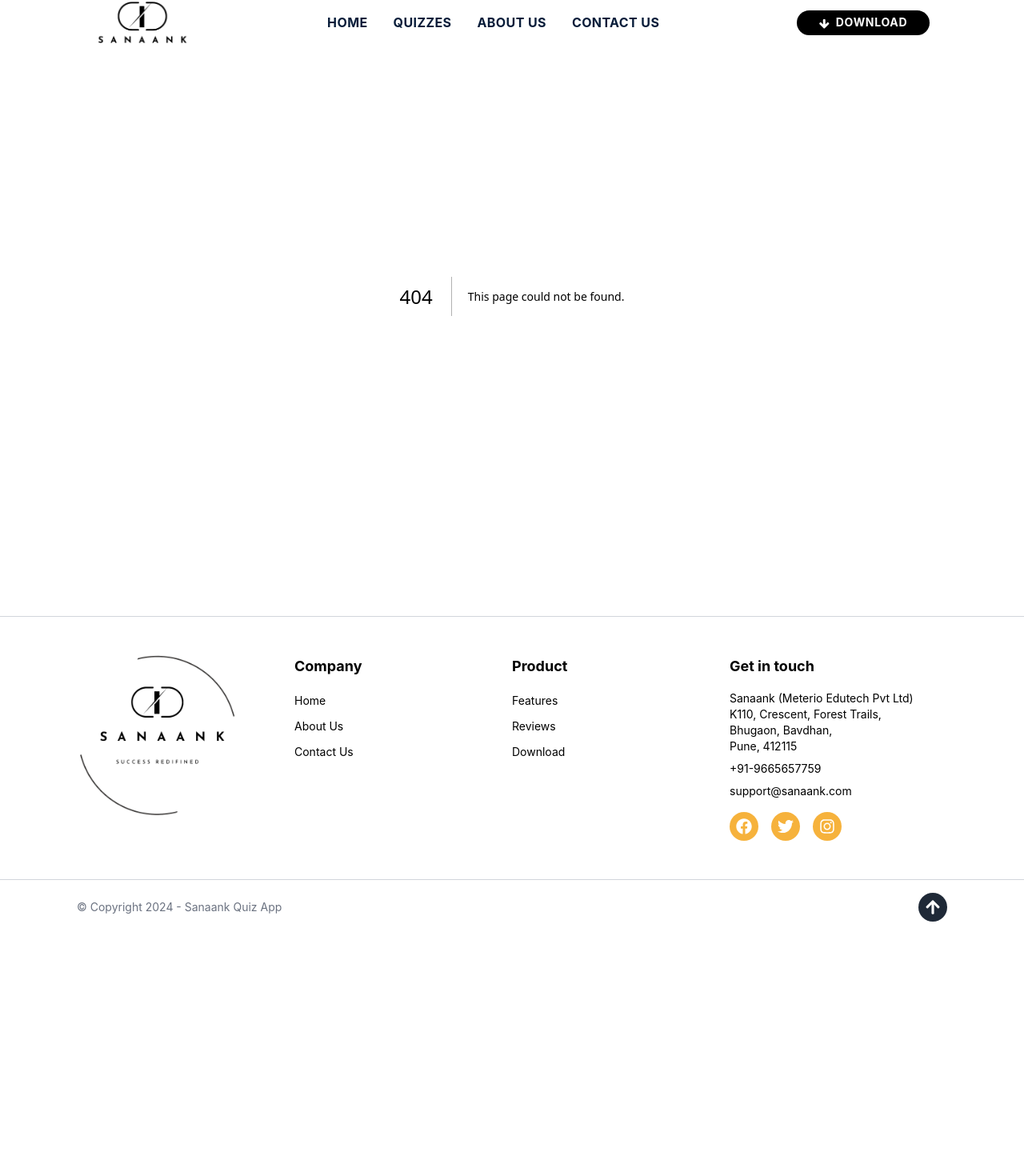
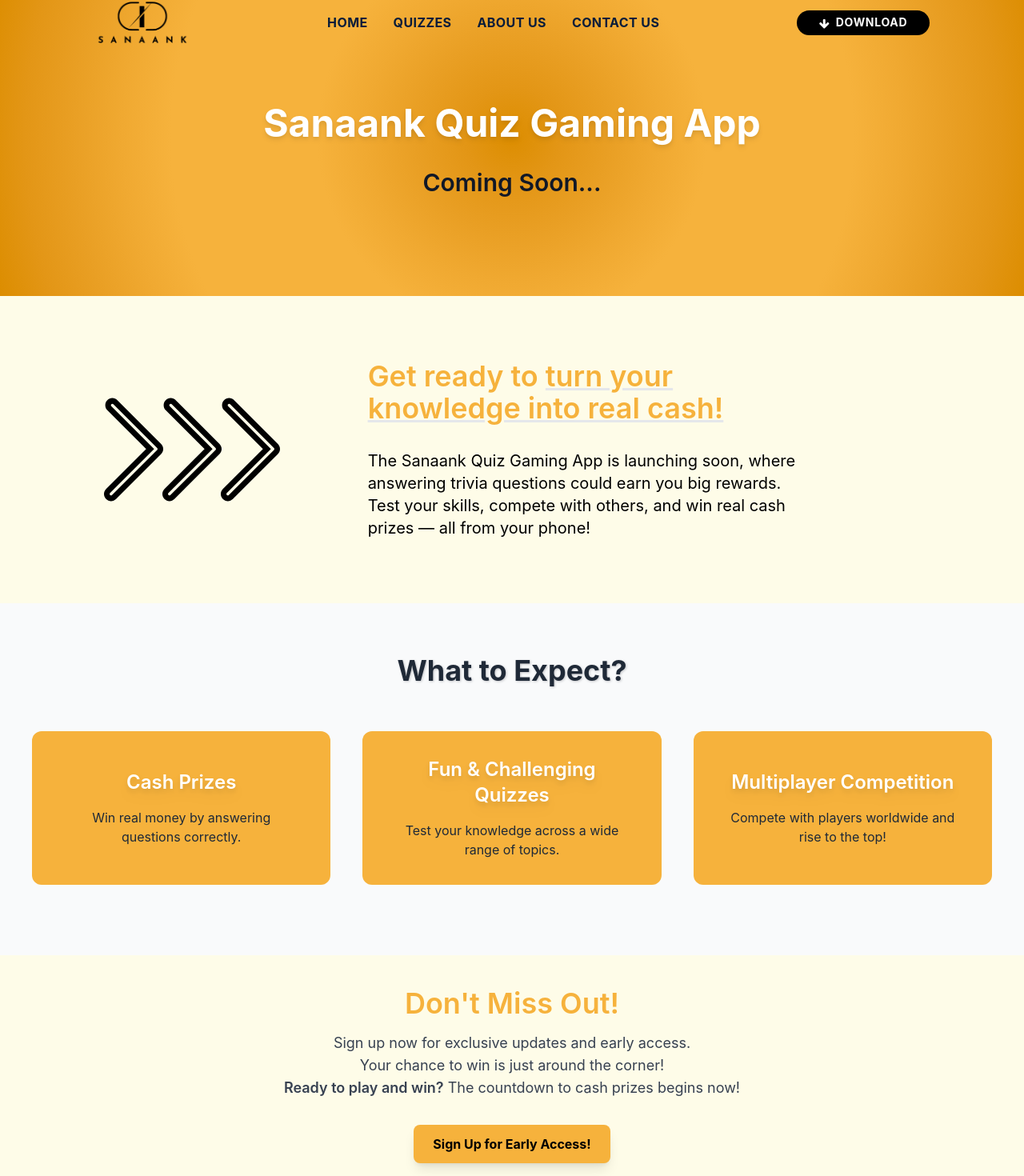
Before and after one commit to Sanaank-Official/website, a Next.js app: page /download in a window 1280 px wide. Before the commit this address had no page. Shown: the part 70-1540 px from the top of the page at 80% size. Before the commit the page ends 1238 px from the top, so only its background shows below. Built offline with nearby package versions, Linux system fonts and the light colour scheme.

Commit message:
created download redirect page and corrected navigations

```diff
--- a/src/app/about-us/page.js
+++ b/src/app/about-us/page.js
@@ -177,14 +177,15 @@ export default function About() {
 						Join Sanaank today and turn your curiosity into an
 						exciting opportunity to learn, compete, and win!
 					</motion.p>
-					<motion.button
+					<motion.a
+						href="/#download"
 						initial={{ opacity: 0, scale: 0.8 }}
 						whileInView={{ opacity: 1, scale: 1 }}
 						viewport={{ once: true }}
 						transition={{ duration: 0.6 }}
 						className="bg-white text-gray-800 hover:bg-yellow-100 font-bold py-3 px-8 rounded-full transition duration-300 ease-in-out">
 						Get Started
-					</motion.button>
+					</motion.a>
 				</div>
 			</section>
 		</div>
--- /dev/null
+++ b/src/app/download/page.js
@@ -0,0 +1,132 @@
+"use client";
+
+import { motion } from "framer-motion";
+import Image from "next/image";
+
+const ComingSoon = () => {
+	return (
+		<div className="bg-gray-50 text-black min-w-full min-h-screen flex flex-col items-center justify-between">
+			{/* Animated Heading */}
+			<div
+				className="w-full text-center h-[40vh] md:h-[50vh] text-gray-900 px-10 py-28 md:p-40"
+				style={{
+					backgroundImage:
+						"radial-gradient(circle, #dc8d00, #e39616, #e99f24, #f0a931, #f6b23c, #f6b23c, #f6b23c, #f6b23c, #f0a931, #e99f24, #e39616, #dc8d00)",
+				}}>
+				<motion.h1
+					initial={{ y: -50, opacity: 0 }}
+					animate={{ y: 0, opacity: 1 }}
+					transition={{ delay: 0.5, duration: 0.8 }}>
+					<h1 className="text-4xl md:text-5xl font-bold text-white drop-shadow-md mb-8 hidden md:block">
+						Sanaank Quiz Gaming App
+					</h1>
+					<h1 className="text-4xl md:text-5xl font-bold text-white drop-shadow-md mb-8 md:hidden">
+						Sanaank Quiz
+						<br />
+						Gaming App
+					</h1>
+					<h3 className="text-2xl md:text-3xl font-semibold text-gray-900">
+						Coming Soon...
+					</h3>
+				</motion.h1>
+			</div>
+
+			<motion.p
+				className="w-full bg-yellow-50 text-left flex items-center gap-40 py-20 px-10 md:p-20"
+				initial={{ opacity: 0 }}
+				animate={{ opacity: 1 }}
+				transition={{ delay: 0.5, duration: 0.8 }}>
+				<motion.image
+					initial={{ opacity: 0, x: -80 }}
+					animate={{ opacity: 1, x: 50 }}
+					transition={{ delay: 0.8, duration: 2 }}
+					className="hidden md:block">
+					<Image
+						src="/images/misc/arrows.svg"
+						width={400}
+						height={400}
+					/>
+				</motion.image>
+				<div className="md:pr-40">
+					<p className="text-customYellow text-2xl md:text-4xl font-semibold mb-8">
+						Get ready to{" "}
+						<span className="underline decoration-gray-200">
+							turn your knowledge into real cash!
+						</span>
+					</p>
+					<p className=" text-lg md:text-xl">
+						The Sanaank Quiz Gaming App is launching soon, where
+						answering trivia questions could earn you big rewards.
+						<br />
+						Test your skills, compete with others, and win real cash
+						prizes — all from your phone!
+					</p>
+				</div>
+			</motion.p>
+
+			{/* Features Section */}
+			<h2 className="mt-16 text-4xl font-bold text-center text-gray-800 text-shadow-sm">
+				What to Expect?
+			</h2>
+			<motion.div
+				className="mt-4 grid gap-10 md:grid-cols-3 w-full max-w-7xl p-10"
+				initial={{ opacity: 0, scale: 0.5 }}
+				whileInView={{ opacity: 1, scale: 1 }}
+				viewport={{ once: true }}
+				transition={{ delay: 0.5, duration: 0.8 }}>
+				{[
+					{
+						title: "Cash Prizes",
+						desc: "Win real money by answering questions correctly.",
+					},
+					{
+						title: "Fun & Challenging Quizzes",
+						desc: "Test your knowledge across a wide range of topics.",
+					},
+					{
+						title: "Multiplayer Competition",
+						desc: "Compete with players worldwide and rise to the top!",
+					},
+				].map((item, index) => (
+					<motion.div
+						key={index}
+						className="bg-customYellow rounded-xl px-10 py-8 flex flex-col items-center justify-center"
+						whileHover={{ scale: 1.05 }}>
+						<h2 className="text-2xl font-semibold text-white drop-shadow-lg mb-4">
+							{item.title}
+						</h2>
+						<p className="text-center text-gray-800">{item.desc}</p>
+					</motion.div>
+				))}
+			</motion.div>
+
+			{/* Call-to-Action */}
+			<motion.div
+				className="mt-12 text-center p-10 bg-yellow-50 w-full"
+				initial={{ opacity: 0, y: 50 }}
+				whileInView={{ opacity: 1, y: 0 }}
+				viewport={{ once: true }}
+				transition={{ delay: 1.5, duration: 0.8 }}>
+				<h3 className="text-4xl font-semibold text-customYellow">
+					Don&apos;t Miss Out!
+				</h3>
+				<p className="mt-4 text-lg md:text-center text-left text-gray-700">
+					Sign up now for exclusive updates and early access. <br />
+					Your chance to win is just around the corner!
+					<br />
+					<span className="font-semibold">
+						Ready to play and win?
+					</span>{" "}
+					The countdown to cash prizes begins now!
+				</p>
+				<button
+					className="mt-8 px-6 py-3 bg-customYellow text-black font-bold rounded-lg shadow-lg hover:bg-yellow-600"
+					onClick={() => alert("Sign-up feature coming soon!")}>
+					Sign Up for Early Access!
+				</button>
+			</motion.div>
+		</div>
+	);
+};
+
+export default ComingSoon;
--- a/src/app/page.js
+++ b/src/app/page.js
@@ -141,7 +141,7 @@ const Home = () => {
 								LEARN MORE
 							</motion.a>
 							<motion.a
-								href="#download"
+								href="/download"
 								className="w-40 px-4 py-2 text-black font-bold rounded-full bg-transparent hover:bg-black hover:text-white transition duration-100 border border-black text-center">
 								DOWNLOAD
 							</motion.a>
@@ -367,7 +367,7 @@ const Home = () => {
 										LEARN MORE
 									</motion.a>
 									<motion.a
-										href="#download"
+										href="/download"
 										whileHover={{ scale: 1.1 }}
 										whileTap={{ scale: 0.9 }}
 										className="px-7 py-1 text-black font-bold rounded-full bg-transparent hover:bg-black hover:text-white transition duration-100 h-8 border border-black">
--- a/src/app/quiz/page.js
+++ b/src/app/quiz/page.js
@@ -324,12 +324,13 @@ export default function Quizzes() {
 						Join thousands of quiz enthusiasts and turn your
 						knowledge into exciting rewards
 					</p>
-					<motion.button
+					<motion.a
+						href="/download"
 						whileHover={{ scale: 1.1 }}
 						whileTap={{ scale: 0.9 }}
 						className="bg-white text-yellow-600 px-10 py-4 rounded-full text-lg font-semibold shadow-2xl hover:bg-yellow-50 transition-all">
 						Download Sanaank Now
-					</motion.button>
+					</motion.a>
 				</motion.div>
 			</section>
 		</div>
--- a/src/components/DownloadSection.js
+++ b/src/components/DownloadSection.js
@@ -1,4 +1,5 @@
 import Image from "next/image";
+import Link from "next/link";
 
 const DownloadSection = () => {
 	return (
@@ -28,22 +29,22 @@ const DownloadSection = () => {
 						</strong>
 					</p>
 					<div className="flex flex-col sm:flex-row sm:space-x-4 space-y-4 sm:space-y-0">
-						<a href="#">
+						<Link href="/download">
 							<Image
 								src="/images/misc/download-appstore.png"
 								alt="App Store"
 								width={180}
 								height={59}
 							/>
-						</a>
-						<a href="#">
+						</Link>
+						<Link href="/download">
 							<Image
 								src="/images/misc/download-playstore.png"
 								alt="Play Store"
 								width={180}
 								height={59}
 							/>
-						</a>
+						</Link>
 					</div>
 				</div>
 				{/* Right Side: Phone Image */}
--- a/src/components/Footer.js
+++ b/src/components/Footer.js
@@ -82,7 +82,7 @@ export default function Footer() {
 								</li>
 								<li>
 									<Link
-										href="/#download"
+										href="/download"
 										className="text-sm hover:text-gray-600 relative group">
 										Download
 										<span className="block absolute w-0 h-[2px] bg-gray-600 left-0 bottom-0 transition-all duration-300 group-hover:w-full"></span>
--- a/src/components/Header.js
+++ b/src/components/Header.js
@@ -105,7 +105,7 @@ export default function Header() {
 							&nbsp;|&nbsp;
 						</span>
 						<Link href="/" className="hover:text-gray-200">
-							Today&apos;s Deal: 100% Login Bonus!
+							Today&apos;s Deal: Get 100% Login Bonus!
 						</Link>
 					</div>
 				</div>
@@ -123,12 +123,14 @@ export default function Header() {
                 text-lg p-8 transition-all duration-300 z-50
                 max-md:hidden
             `}>
+				<Link href="/">
 					<Image
 						src="/images/logot.png"
 						alt="Sanaank Logo"
 						width={120}
 						height={52}
 					/>
+				</Link>
 				<ul className="flex space-x-8 text-header text-base tracking-wide font-bold font-inter">
 					<li className="relative group">
 						<Link href="/" className="inline-block">
@@ -164,7 +166,7 @@ export default function Header() {
 					</li>
 				</ul>
 				<Link
-					href="/#download"
+					href="/download"
 					className={`
         flex items-center justify-center space-x-2 px-7 py-1 text-white font-bold rounded-full
         transition duration-100
@@ -185,14 +187,16 @@ export default function Header() {
 				}`}
 				ref={menuRef}>
 				<div className="header-container">
+					<Link href="/">
 						<Image
 							src="/images/logot.png"
 							alt="Sanaank Logo"
 							width={100}
 							height={44}
 						/>
+					</Link>
 
-					<Link href="/#download" className="download-button">
+					<Link href="/download" className="download-button">
 						<i
 							className="fa fa-arrow-down text-white text-xs"
 							style={{ marginTop: "3px" }} // Space between icon and text
```
Also changed, not shown: public/images/misc/arrows.svg (added). Lines whose indentation alone changed are shown as unchanged.
